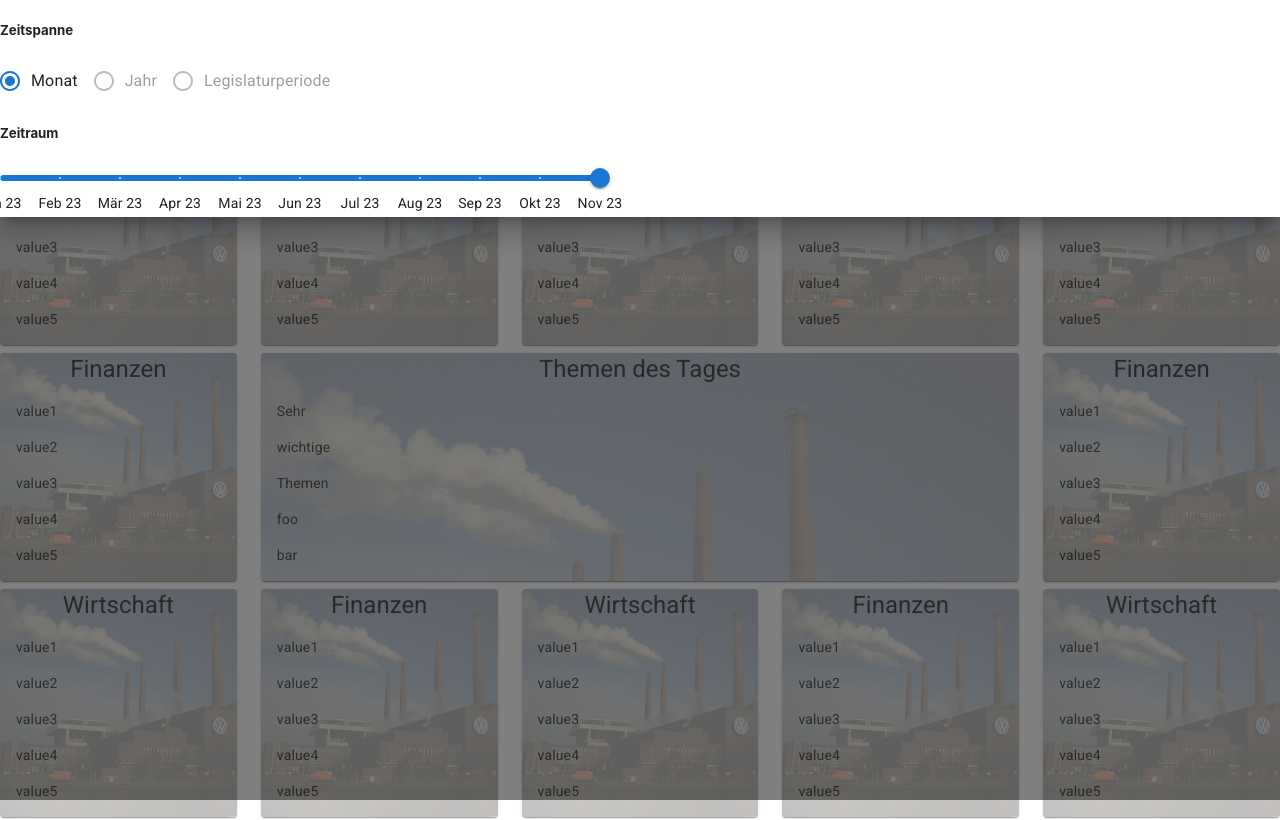
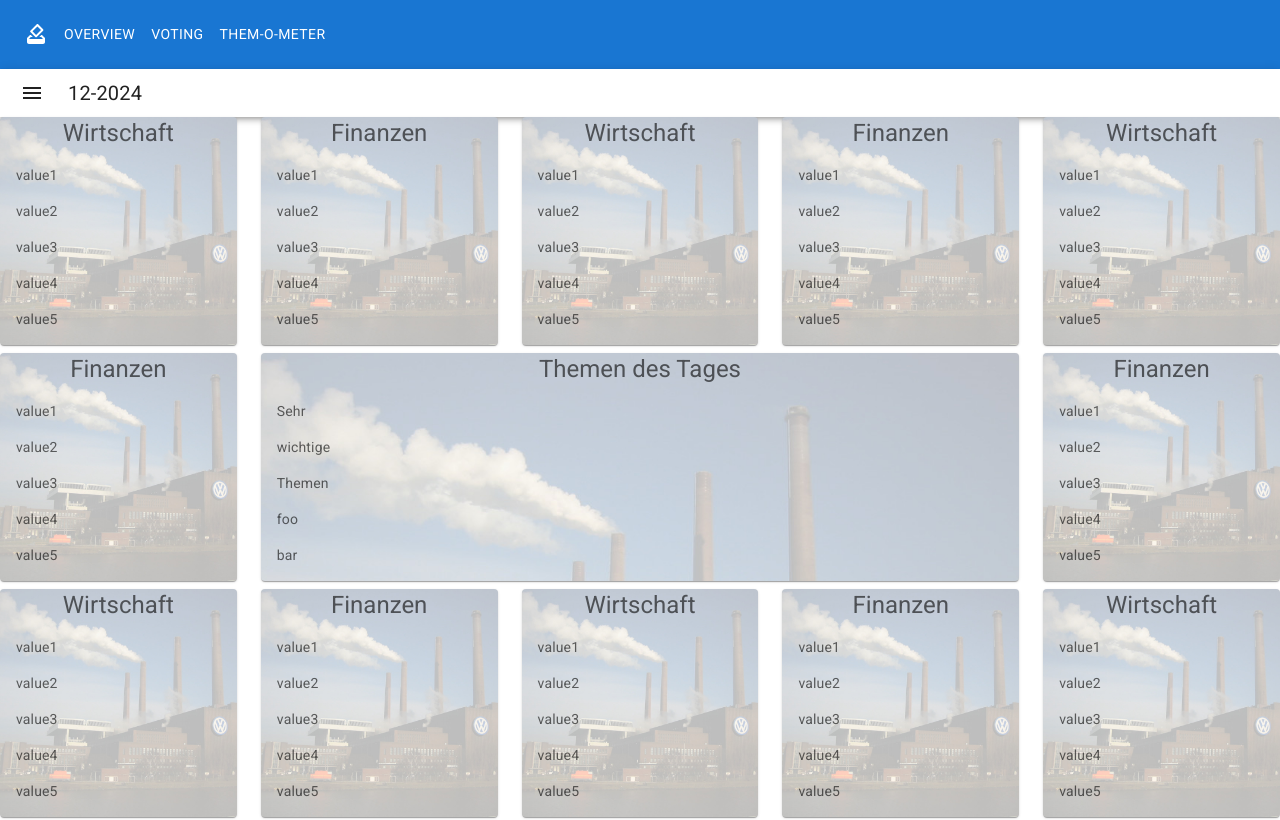
Before and after one commit to BundestagExplorer/frontend, a React (Create React App) app: page / in a window 1280 px wide. Shown: the top 820 px of the page. Built offline with nearby package versions, Linux system fonts and the light colour scheme.

Commit message:
elements in drawer are now horizontally aligned

```diff
--- a/src/drawer/drawer.js
+++ b/src/drawer/drawer.js
@@ -69,7 +69,11 @@ export default function TemporaryDrawer({drawerExtended, setDrawerState}) {
       role="presentation"
 
     >
-     <Box sx={{ width: 600, paddingRight: 10}}>
+
+
+
+
+     <Box sx={{ display:'flex', paddingRight: 10, flexDirection: 'row'}}>
         <h5>Zeitspanne</h5>
         <FormControl>
           <RadioGroup
@@ -79,7 +83,6 @@ export default function TemporaryDrawer({drawerExtended, setDrawerState}) {
           >
             <FormControlLabel value="Monat" control={<Radio />} label="Monat" checked />
             <FormControlLabel value="Jahr" control={<Radio />} label="Jahr" disabled />
-            <FormControlLabel value="Legislaturperiode" control={<Radio />} label="Legislaturperiode" disabled />
           </RadioGroup>
         </FormControl>
         <h5>Zeitraum</h5>
@@ -98,19 +101,18 @@ export default function TemporaryDrawer({drawerExtended, setDrawerState}) {
     <div>
         <Box sx={{ '& > :not(style)': { m: 1 } }}>x
     </Box>
-      {['top'].map((anchor) => (
-        <React.Fragment key={anchor}>
+
+        <React.Fragment key={'top'}>
 
           <Drawer
-            anchor={anchor}
-            //open={state[anchor]}
+            anchor={'top'}
             open={drawerExtended}
             onClose={() => setDrawerState(false)}
           >
-            {list(anchor)}
+            {list('top')}
           </Drawer>
         </React.Fragment>
-      ))}
+
     </div>
   );
 }
--- a/src/pages/index.js
+++ b/src/pages/index.js
@@ -33,7 +33,7 @@ const Home = () => {
   const [selectedMonth, setSelectedMonth] = useState(12);
   const [extendedViewActive, setExtendedViewActive] = useState(false);
 
-  const [drawerExtended, setDrawerExtented] = useState(true);
+  const [drawerExtended, setDrawerExtented] = useState(false);
 
 
   return (
```
